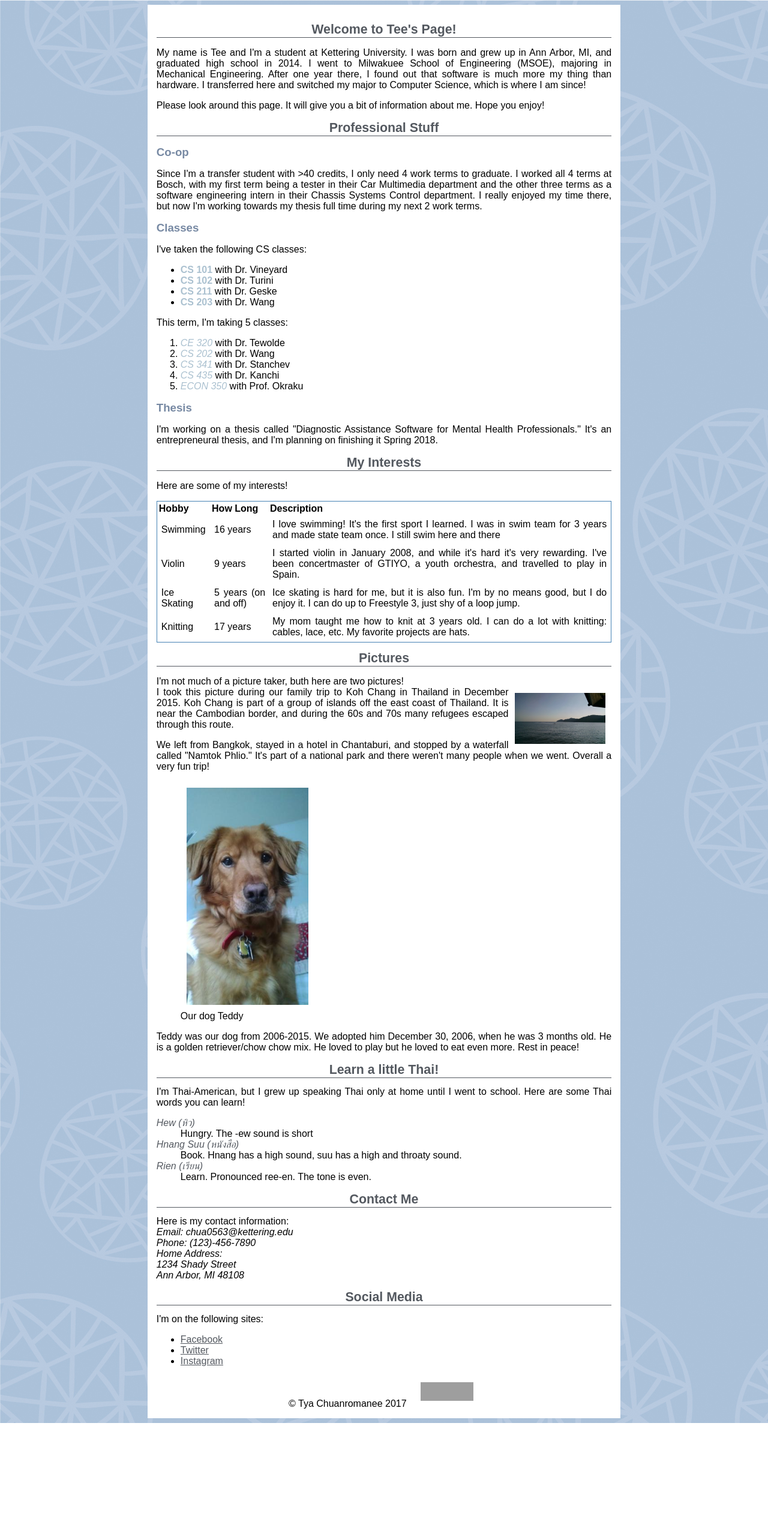
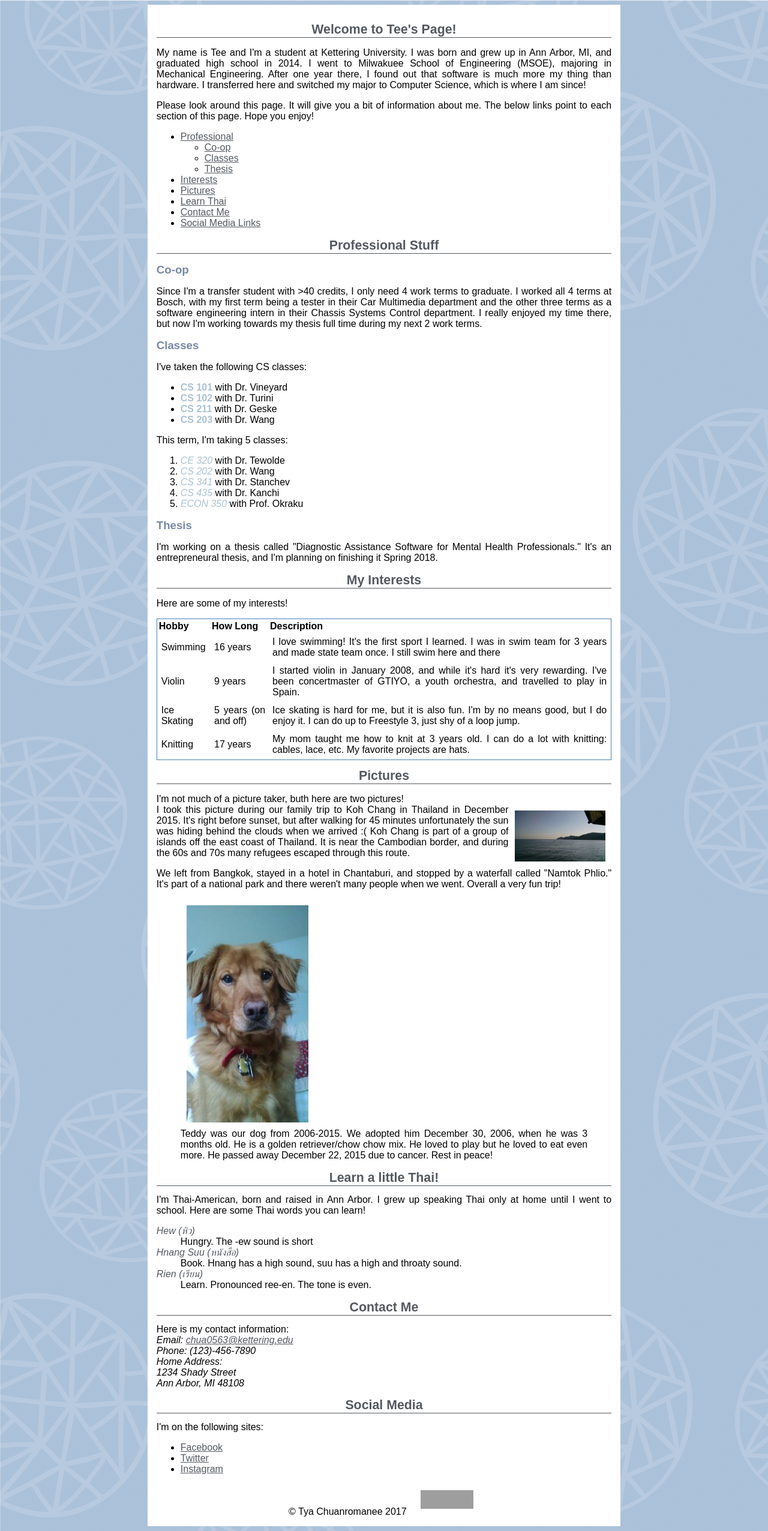
Before and after one commit to tchuanromanee/Kettering-Work, a PHP site: page / in a window 1280 px wide. Shown: the whole page at 60% size. Before the commit the page ends 2372 px from the top, so only its background shows below. Run offline with PHP 8.4, Linux system fonts and the light colour scheme; grey boxes are pictures that could not be loaded.

Commit message:
Update typos and fix a little css

```diff
--- a/CS 341/Assignments/Assignment1/index.html
+++ b/CS 341/Assignments/Assignment1/index.html
@@ -1,41 +1,56 @@
-<!DOCTYPE html PUBLIC "-//W3C//DTD XHTML 1.0 Strict//EN"
-"http://www.w3.org/TR/xhtml1/DTD/xhtml1-strict.dtd">
+<!DOCTYPE html>
 <html xmlns="http://www.w3.org/1999/xhtml" lang="en" xml:lang="en">
     <head>
-        <meta charset = "UTF-8">
+        <meta http-equiv="Content-Type" content="text/html;charset=utf-8" >
         <title>Welcome to My Page!</title>
         <link rel = "stylesheet" type = "text/css" href = "style.css">
     </head>
     <body>
-        <div class = "maincontent">
-            <h1>Welcome to Tee's Page!</h1>
+        <div id = "maincontent">
+            <h1 id = "Welcome">Welcome to Tee's Page!</h1>
             <p>
                 My name is Tee and I'm a student at Kettering University. I was born and grew up in Ann Arbor, MI, and graduated high school in 2014.
                 I went to Milwakuee School of Engineering (MSOE), majoring in Mechanical Engineering. After one year there, I found out that software
                 is much more my thing than hardware. I transferred here and switched my major to Computer Science, which is where I am since!
             </p>
             <p>
-                Please look around this page. It will give you a bit of information about me. Hope you enjoy!
+                Please look around this page. It will give you a bit of information about me. The below links point to each section of this page. Hope you enjoy!
             </p>
-            <h1>Professional Stuff</h1>
-            <h2>Co-op</h2>
+                <ul>
+                    <li>
+                        <a href = "#professional">Professional</a>
+                        <ul>
+                            <li><a href = "#coop">Co-op</a></li>
+                            <li><a href = "#classes">Classes</a></li>
+                            <li><a href = "#thesis">Thesis</a></li>
+                        </ul>
+                    </li>
+                    <li><a href = "#interests">Interests</a></li>
+                    <li><a href = "#pictures">Pictures</a></li>
+                    <li><a href = "#learnthai">Learn Thai</a></li>
+                    <li><a href = "#contact">Contact Me</a></li>
+                    <li><a href = "#socialmedia">Social Media Links</a></li>
+                </ul>
+            <h1 id = "professional">Professional Stuff</h1>
+            <h2 id = "coop">Co-op</h2>
             <p>
                 Since I'm a transfer student with >40 credits, I only need 4 work terms to graduate. I worked all 4 terms at Bosch, with my first term
                 being a tester in their Car Multimedia department and the other three terms as a software engineering intern in their Chassis Systems
                 Control department. I really enjoyed my time there, but now I'm working towards my thesis full time during my next 2 work terms.
             </p>
-            <h2>Classes</h2>
+            <h2 id = "classes">Classes</h2>
             <p>
                 I've taken the following CS classes:
+            </p>
                 <ul>
                     <li><strong>CS 101</strong> with Dr. Vineyard</li>
                     <li><strong>CS 102</strong> with Dr. Turini</li>
                     <li><strong>CS 211</strong> with Dr. Geske</li>
                     <li><strong>CS 203</strong> with Dr. Wang</li>
                 </ul>
-            </p>
             <p>
                 This term, I'm taking 5 classes:
+            </p>
                 <ol>
                     <li><em>CE 320</em> with Dr. Tewolde</li>
                     <li><em>CS 202</em> with Dr. Wang</li>
@@ -43,13 +58,12 @@
                     <li><em>CS 435</em> with Dr. Kanchi</li>
                     <li><em>ECON 350</em> with Prof. Okraku</li>
                 </ol>
-            </p>
-            <h2>Thesis</h2>
+            <h2 id = "thesis">Thesis</h2>
             <p>
                 I'm working on a thesis called "Diagnostic Assistance Software for Mental Health Professionals." It's an entrepreneural thesis, and I'm planning
                 on finishing it Spring 2018.
             </p>
-            <h1>My Interests</h1>
+            <h1 id = "interests">My Interests</h1>
             <p>Here are some of my interests!</p>
             <table>
                 <thead>
@@ -82,27 +96,26 @@
                     </tr>
                 </tbody>
             </table>
-            <h1>Pictures</h1>
+            <h1 id = "pictures">Pictures</h1>
             <p>
                 I'm not much of a picture taker, buth here are two pictures!<br />
-                <img src="kohchang.jpg" alt="Koh Chang in Thailand" width = "20%" height = "20%" align = "right">
-                I took this picture during our family trip to Koh Chang in Thailand in December 2015. Koh Chang is part of a group of islands off the east coast of Thailand.
+                <img src="kohchang.jpg" alt="Koh Chang in Thailand"  style="width: 20%; height: 20%; float: right;"> <!--use inline style ionstead to comply w validation -->
+                I took this picture during our family trip to Koh Chang in Thailand in December 2015. It's right before sunset, but after walking for 45 minutes
+                unfortunately the sun was hiding behind the clouds when we arrived :(
+                Koh Chang is part of a group of islands off the east coast of Thailand.
                 It is near the Cambodian border, and during the 60s and 70s many refugees escaped through this route.
             </p>
             <p> We left from Bangkok, stayed in a hotel in Chantaburi, and stopped
                 by a waterfall called "Namtok Phlio." It's part of a national park and there weren't many people when we went. Overall a very fun trip!
             </p>
-            <p>
                 <figure>
-                    <img src="teddy.jpeg" alt="Picture of my dog" width = "30%" height = "50%" align = "top">
-                  <figcaption>Our dog Teddy</figcaption>
+                    <img src="teddy.jpeg" alt="Picture of my dog" style="width: 30%; height:50%; vertical-align: top;"> <!--use inline style ionstead to comply w validation -->
+                  <figcaption>Teddy was our dog from 2006-2015. We adopted him December 30, 2006, when he was 3 months old. He is a golden retriever/chow chow mix.
+                      He loved to play but he loved to eat even more. He passed away December 22, 2015 due to cancer. Rest in peace!</figcaption>
                 </figure>
-                Teddy was our dog from 2006-2015. We adopted him December 30, 2006, when he was 3 months old. He is a golden retriever/chow chow mix. He loved to play but he loved to eat
-                even more. Rest in peace!
-            </p>
 
-            <h1>Learn a little Thai!</h1>
-            I'm Thai-American, but I grew up speaking Thai only at home until I went to school. Here are some Thai words you can learn!
+            <h1 id = "learnthai">Learn a little Thai!</h1>
+            I'm Thai-American, born and raised in Ann Arbor. I grew up speaking Thai only at home until I went to school. Here are some Thai words you can learn!
             <dl>
                 <dt>Hew (หิว)</dt>
                 <dd>Hungry. The -ew sound is short</dd>
@@ -111,14 +124,14 @@
                 <dt>Rien (เรียน)</dt>
                 <dd>Learn. Pronounced ree-en. The tone is even.</dd>
             </dl>
-            <h1>Contact Me</h1>
+            <h1 id = "contact">Contact Me</h1>
             Here is my contact information:
                 <address>
-                    Email: chua0563@kettering.edu<br />
+                    Email: <a href = "mailto:chua0563@kettering.edu">chua0563@kettering.edu</a><br />
                     Phone: (123)-456-7890<br />
                     Home Address:<br /> 1234 Shady Street<br />Ann Arbor, MI 48108
                 </address>
-            <h1>Social Media</h1>
+            <h1 id = "socialmedia">Social Media</h1>
             I'm on the following sites:
             <ul>
                 <li><a href = "http://facebook.com/tee.chuanromanee" title = "Facebook Profile">Facebook</a></li>
--- a/CS 341/Assignments/Assignment1/style.css
+++ b/CS 341/Assignments/Assignment1/style.css
@@ -59,7 +59,8 @@ footer {
 }
 
 /* Div definitions */
-.maincontent {
+/* The div is an ID because maincontent will only occur once */
+#maincontent {
     position: relative;
     padding: 15px;
     margin: auto;
```
Also changed, not shown: 3 other files.
